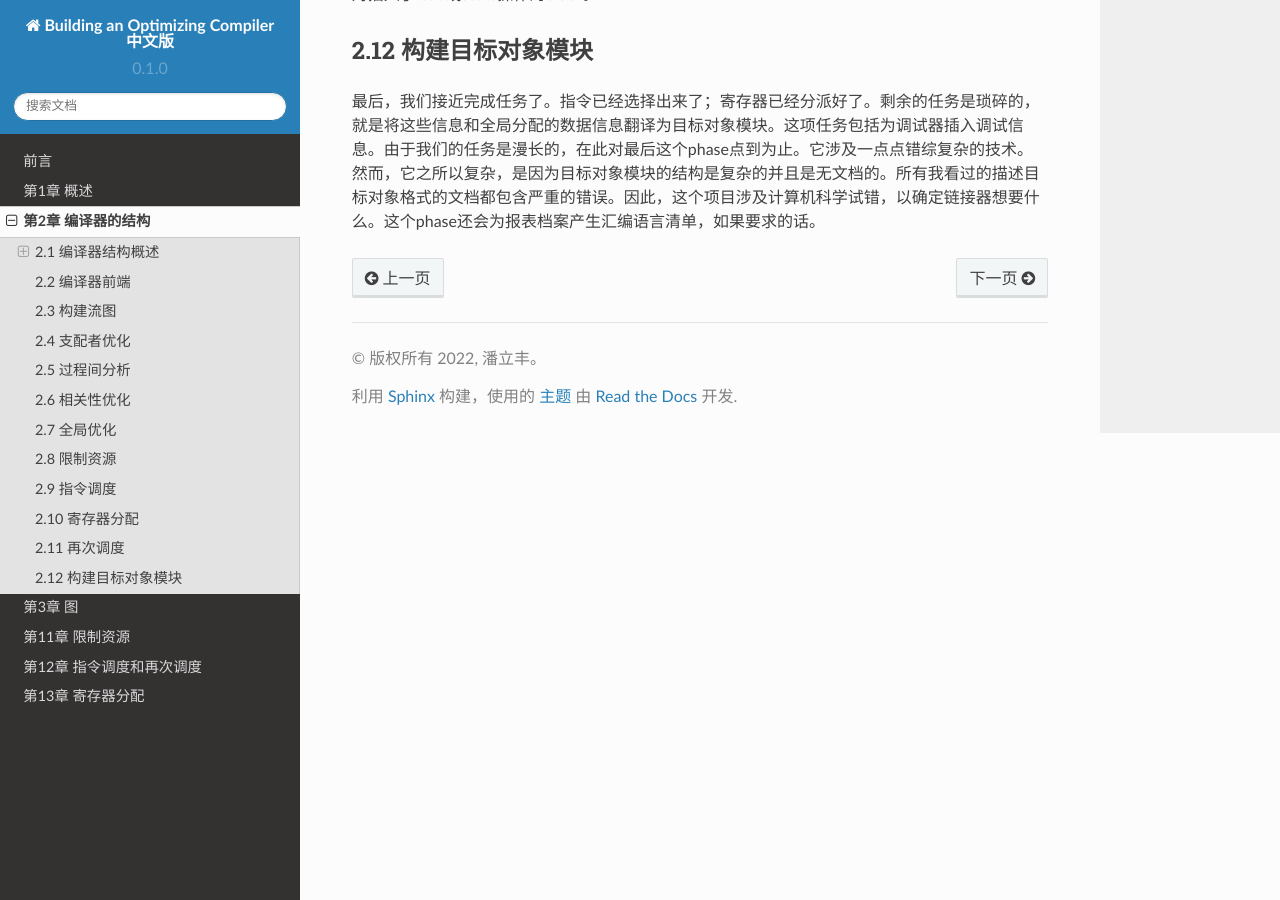
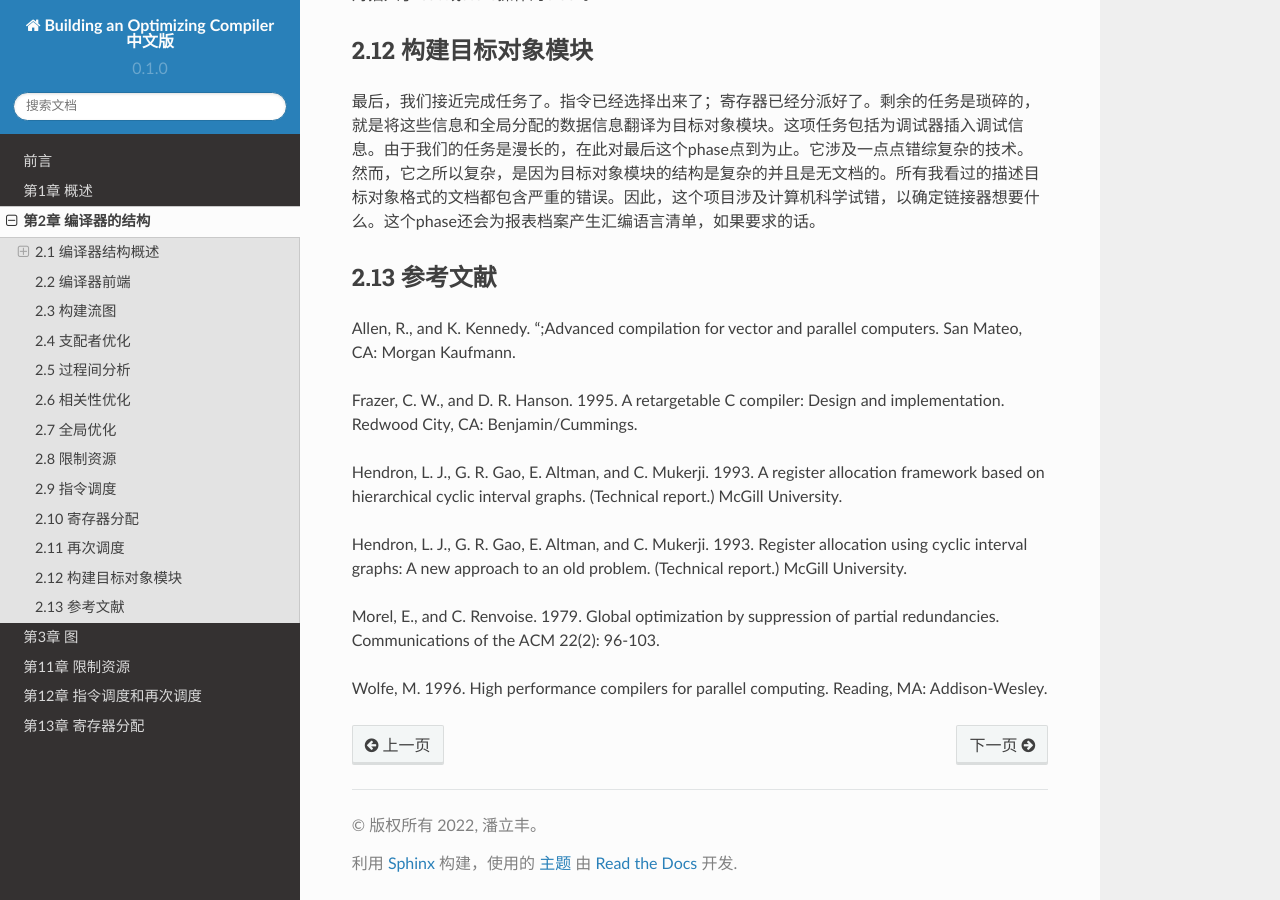
Before and after one commit to Jason2013/boc-chinese-text, a Sphinx documentation site: the page built from docs/source/chapter02.rst, in a window 1280 px wide and 900 px high, scrolled down 32670 px. Built offline with Sphinx 7.4.7 and the Read the Docs theme 2.0.0, drawn with Linux system fonts in a browser that asks for light colours.

Commit message:
chapter 2: add references

```diff
--- a/docs/source/chapter02.rst
+++ b/docs/source/chapter02.rst
@@ -522,3 +522,18 @@ CPYS指令，接受两个操作数，产生一个浮点值，它结合了一个
 *********************
 
 最后，我们接近完成任务了。指令已经选择出来了；寄存器已经分派好了。剩余的任务是琐碎的，就是将这些信息和全局分配的数据信息翻译为目标对象模块。这项任务包括为调试器插入调试信息。由于我们的任务是漫长的，在此对最后这个phase点到为止。它涉及一点点错综复杂的技术。然而，它之所以复杂，是因为目标对象模块的结构是复杂的并且是无文档的。所有我看过的描述目标对象格式的文档都包含严重的错误。因此，这个项目涉及计算机科学试错，以确定链接器想要什么。这个phase还会为报表档案产生汇编语言清单，如果要求的话。
+
+2.13 参考文献
+************
+
+Allen, R., and K. Kennedy. “;Advanced compilation for vector and parallel computers. San Mateo, CA: Morgan Kaufmann.
+
+Frazer, C. W., and D. R. Hanson. 1995. A retargetable C compiler: Design and implementation. Redwood City, CA: Benjamin/Cummings.
+
+Hendron, L. J., G. R. Gao, E. Altman, and C. Mukerji. 1993. A register allocation framework based on hierarchical cyclic interval graphs. (Technical report.) McGill University.
+
+Hendron, L. J., G. R. Gao, E. Altman, and C. Mukerji. 1993. Register allocation using cyclic interval graphs: A new approach to an old problem. (Technical report.) McGill University.
+
+Morel, E., and C. Renvoise. 1979. Global optimization by suppression of partial redundancies. Communications of the ACM 22(2): 96-103.
+
+Wolfe, M. 1996. High performance compilers for parallel computing. Reading, MA: Addison-Wesley.
```
